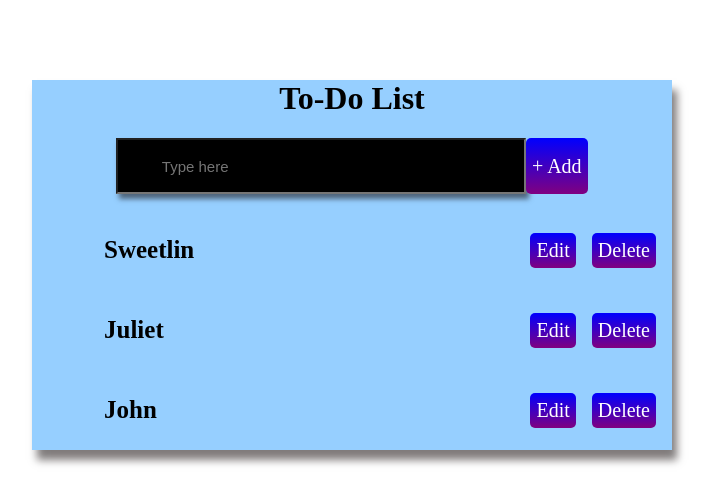
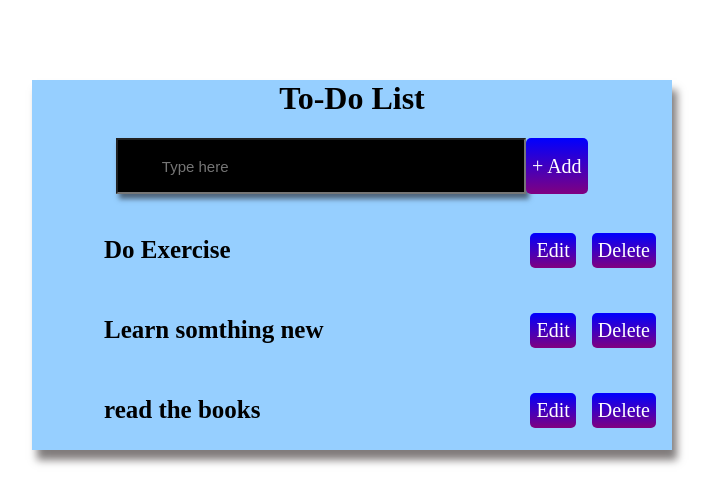
Before and after one commit to hsweetlin/hello-world, a React (Create React App) app: page / in a window 1280 px wide. Shown: the top 504 px of the page, without its empty margins (288-1001 px from the left). Built offline with nearby package versions, Linux system fonts and the light colour scheme.

Commit message:
set the condition for add button

```diff
--- a/src/components/Todo/index.js
+++ b/src/components/Todo/index.js
@@ -4,7 +4,7 @@ import { useState } from "react";
 
 function Todo() {
   const [val, setVal] = useState();
-  const [arr, setArr] = useState(["Sweetlin", "Juliet", "John"]);
+  const [arr, setArr] = useState(["Do Exercise", "Learn somthing new", "read the books"]);
   const [active, setActive] = useState();
   const [input, setInput] = useState("");
 
@@ -72,9 +72,11 @@ function Todo() {
           value={val}
           onChange={onChange}
         />
-        <button  type="submit" onClick={addButton}>
+       {val? (<button  type="submit" onClick={addButton}>
           + Add
-        </button>
+        </button>) : (<button  type="submit" >
+          + Add
+        </button>)}
       </form>
       <div id="div2">
         <ol>
```
